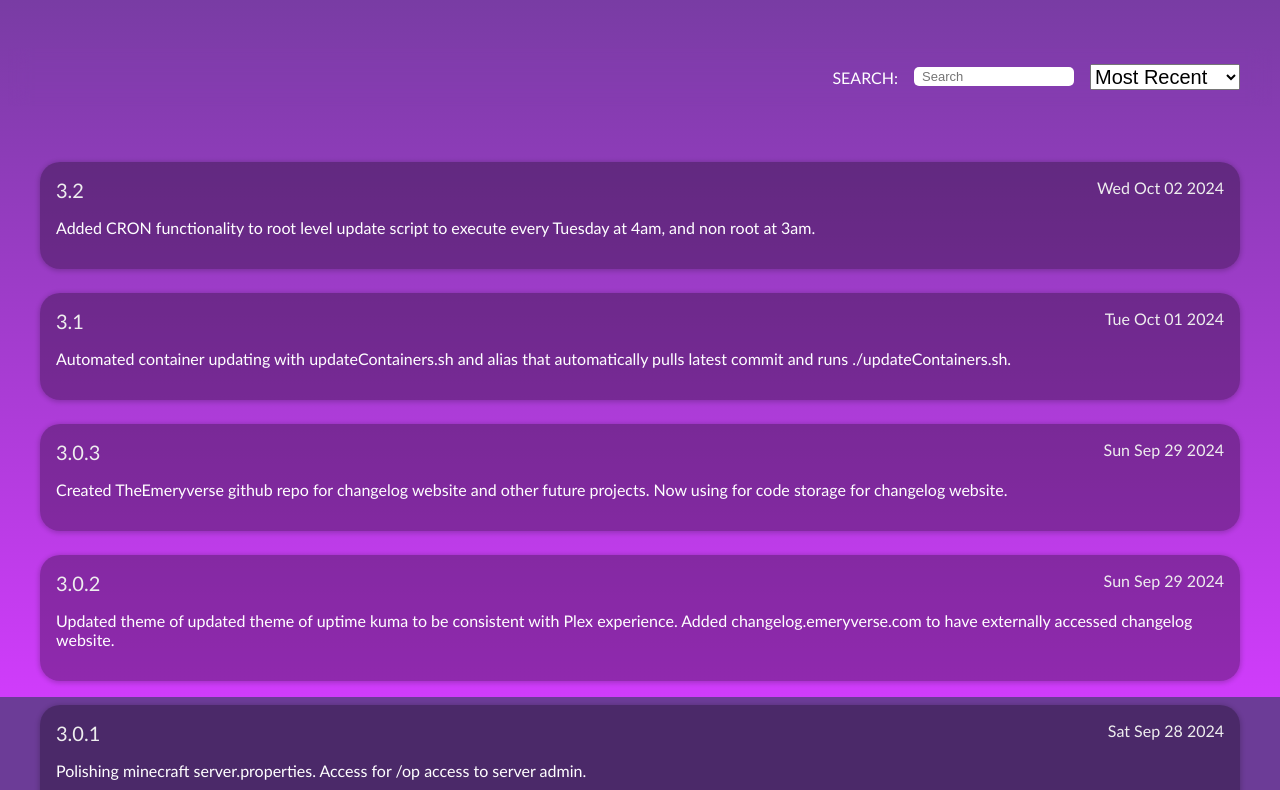
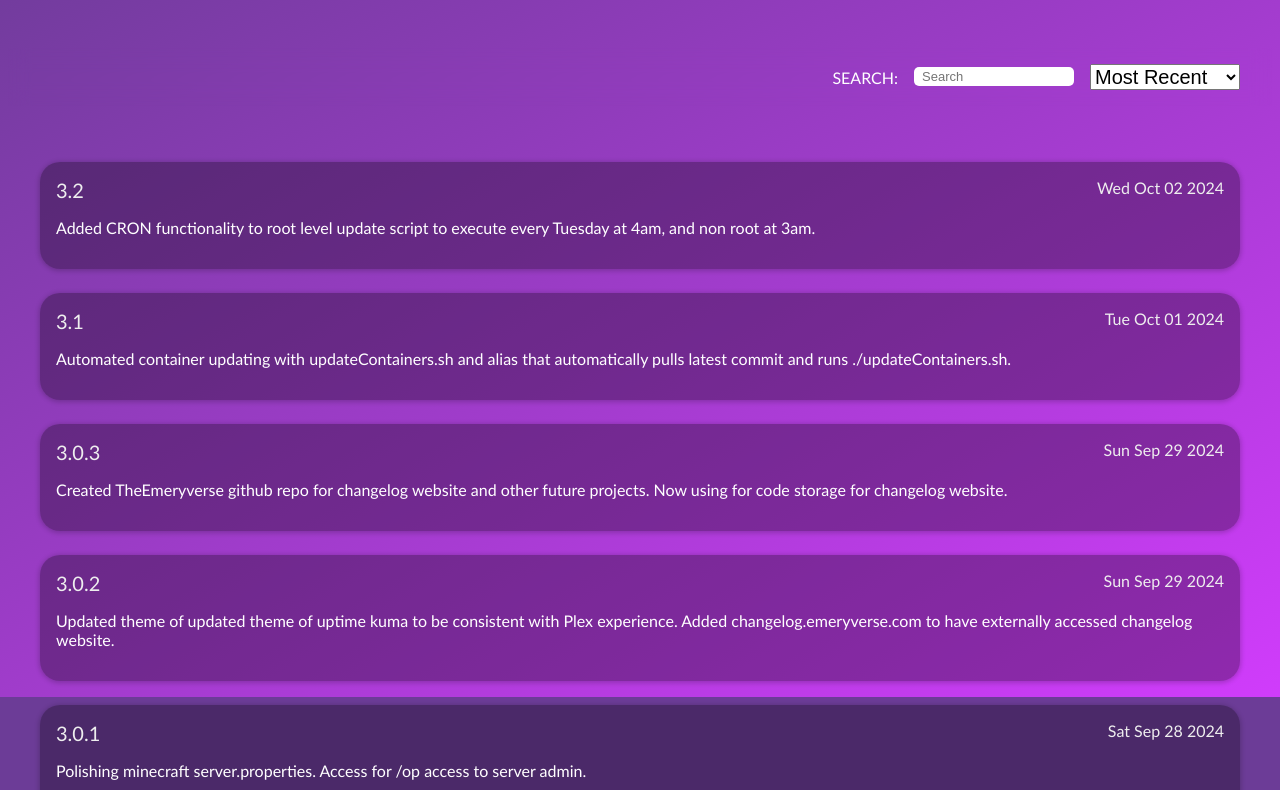
Before and after one commit to TheEmeryverse/changelog, a React app: page / in a window 1280 px wide. Shown: the part 103-893 px from the top of the page. Built offline with nearby package versions, Linux system fonts and the light colour scheme.

Commit message:
rotated background gradient

```diff
--- a/src/styles.css
+++ b/src/styles.css
@@ -11,7 +11,7 @@ body {
         width: 100%;
         height: 100%;
         z-index: 0;
-        background: linear-gradient(rgb(108,60,151), rgb(208,60,251));
+        background: linear-gradient(150deg, rgb(108,60,151), rgb(208,60,251));
 }
 
 h1 {
```
